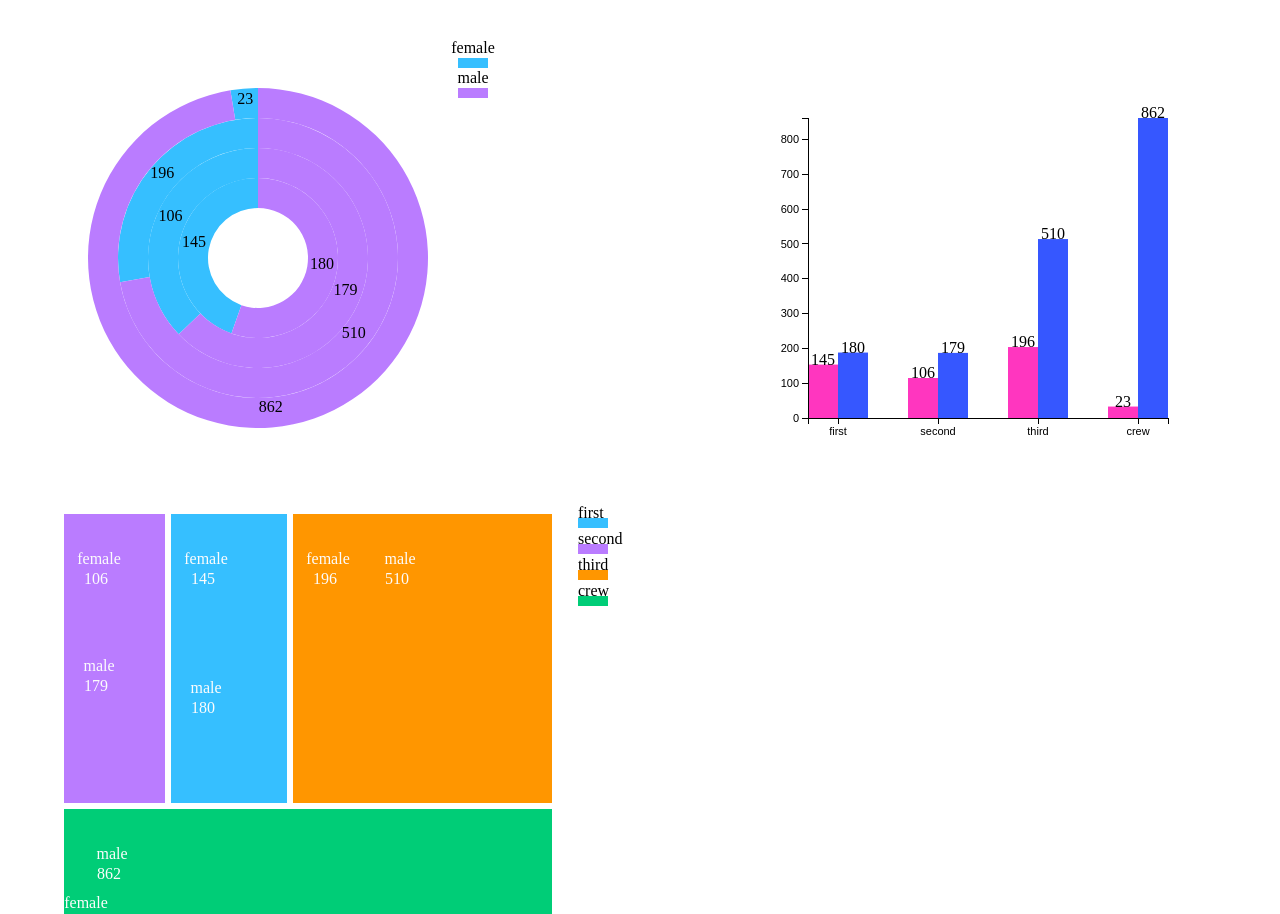
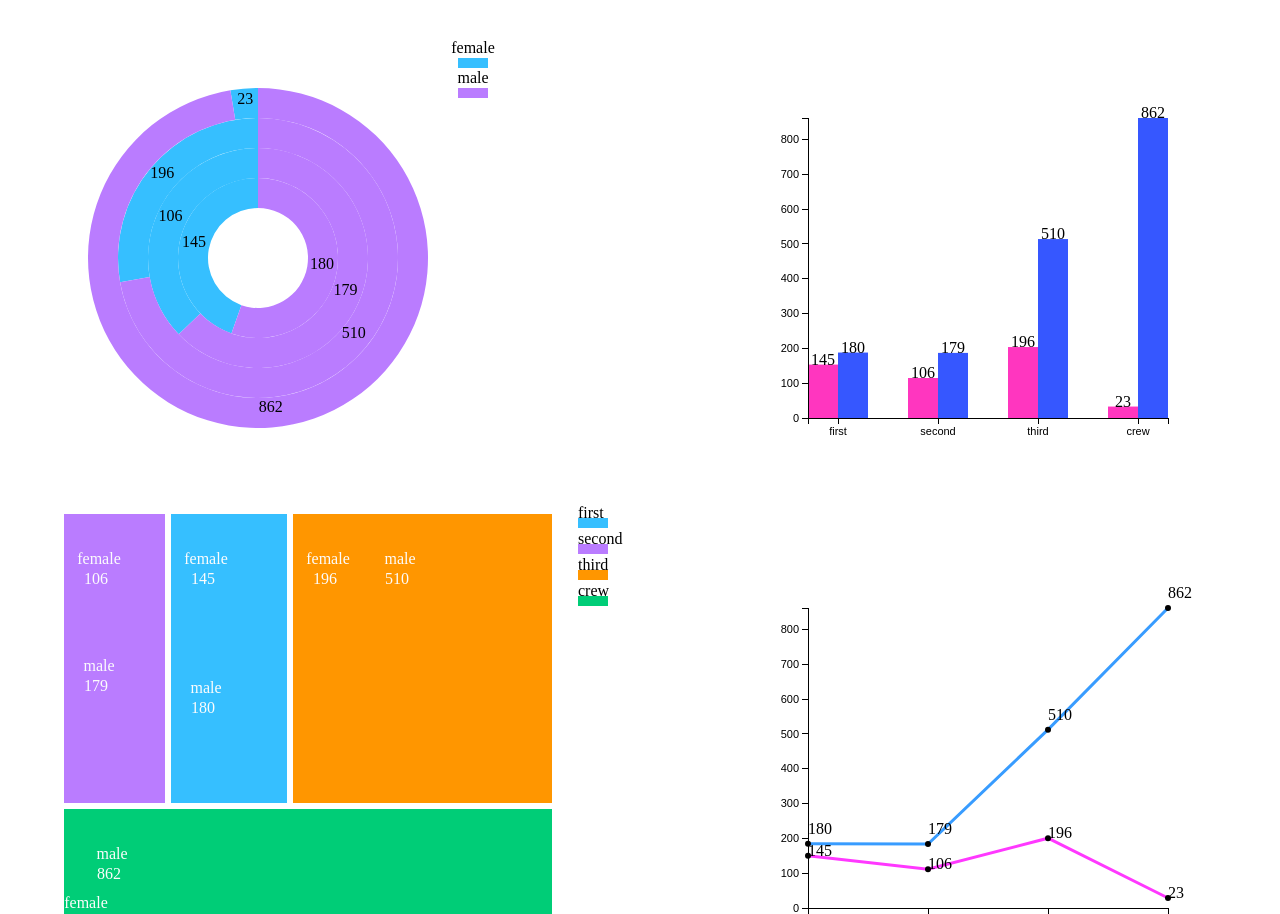
Before and after one commit to ShiyuNee/D3-note, a plain HTML site: page 实验一/html/practice.html in a window 1280 px wide. Shown: the top 914 px of the page. Drawn offline with nearby package versions, Linux system fonts and the light colour scheme.

Commit message:
Add files via upload

```diff
--- a/实验一/html/practice.html
+++ b/实验一/html/practice.html
@@ -36,4 +36,5 @@
 <script src="../js/plot1.js"></script>
 <script src="../js/plot2.js"></script>
 <script src="../js/plot3.js"></script>
+<script src="../js/plot4.js"></script>
 </html>
```
